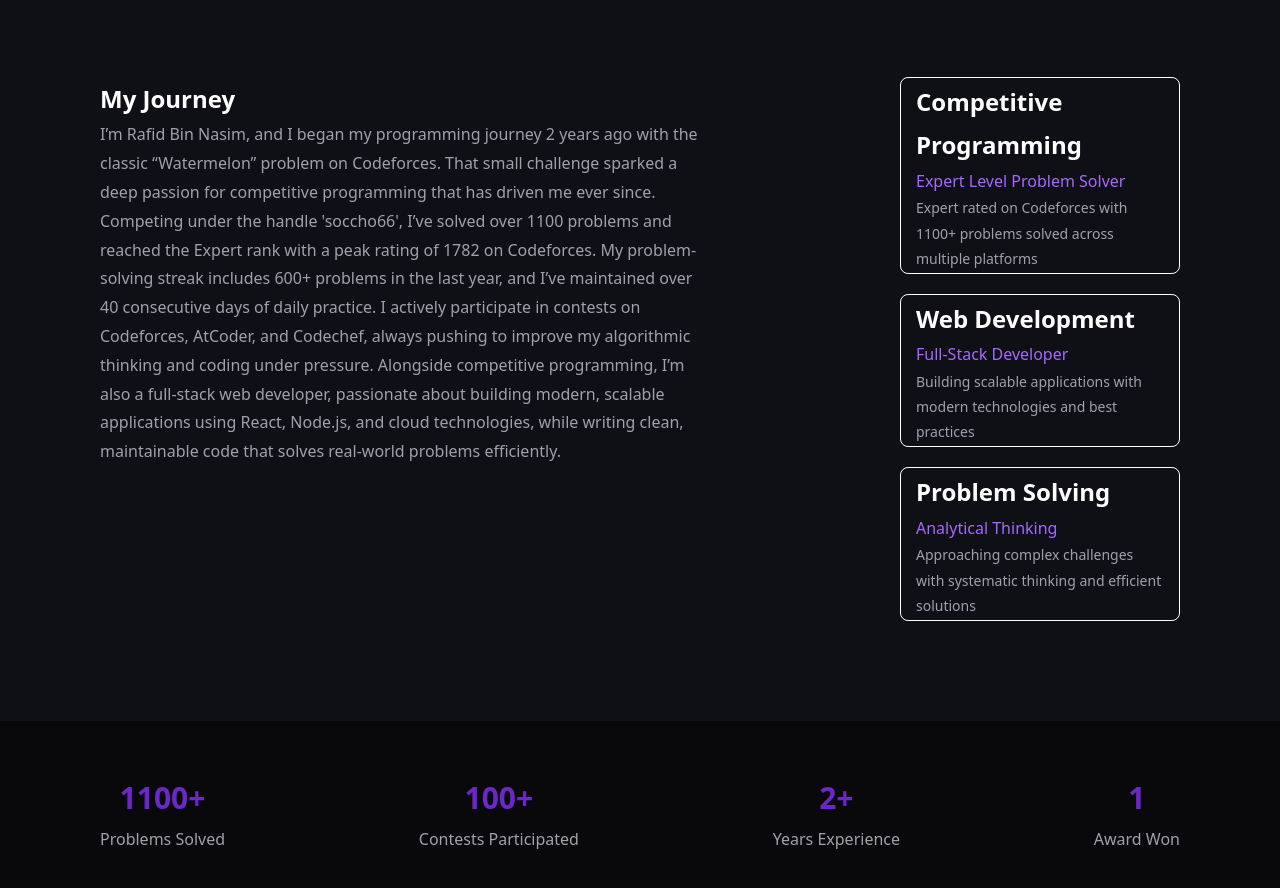
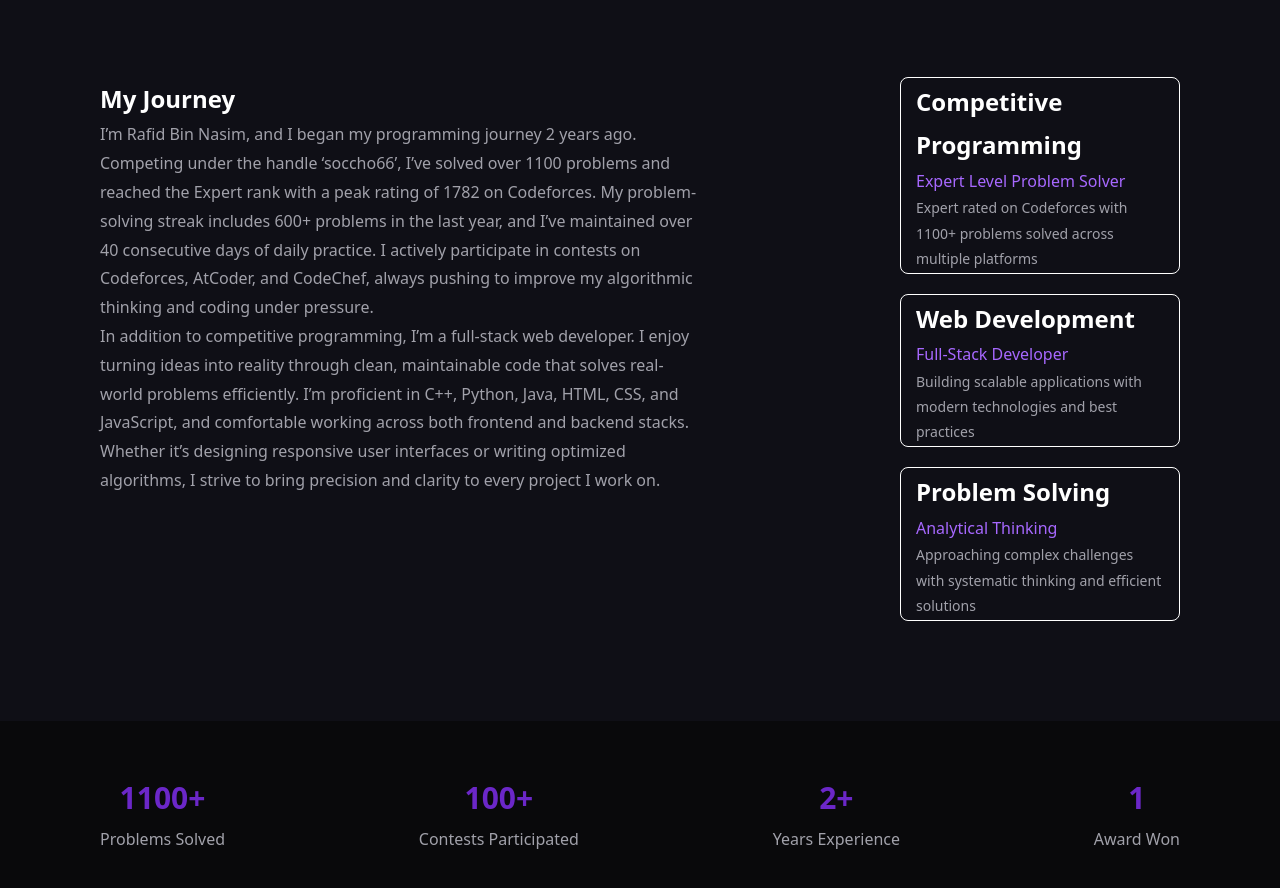
Before and after one commit to Soccho27/myPortfolio, a plain HTML site: page index.html in a window 1280 px wide. Shown: the part 988-1876 px from the top of the page. Drawn offline with Linux system fonts and the light colour scheme.

Commit message:
updated aboutme

```diff
--- a/index.html
+++ b/index.html
@@ -37,7 +37,10 @@
             <div class="journeySpeech">
                 <h1>My Journey</h1>
                 <p>
-                    I’m Rafid Bin Nasim, and I began my programming journey 2 years ago with the classic “Watermelon” problem on Codeforces. That small challenge sparked a deep passion for competitive programming that has driven me ever since. Competing under the handle 'soccho66', I’ve solved over 1100 problems and reached the Expert rank with a peak rating of 1782 on Codeforces. My problem-solving streak includes 600+ problems in the last year, and I’ve maintained over 40 consecutive days of daily practice. I actively participate in contests on Codeforces, AtCoder, and Codechef, always pushing to improve my algorithmic thinking and coding under pressure. Alongside competitive programming, I’m also a full-stack web developer, passionate about building modern, scalable applications using React, Node.js, and cloud technologies, while writing clean, maintainable code that solves real-world problems efficiently.
+                    I’m Rafid Bin Nasim, and I began my programming journey 2 years ago. Competing under the handle ‘soccho66’, I’ve solved over 1100 problems and reached the Expert rank with a peak rating of 1782 on Codeforces. My problem-solving streak includes 600+ problems in the last year, and I’ve maintained over 40 consecutive days of daily practice. I actively participate in contests on Codeforces, AtCoder, and CodeChef, always pushing to improve my algorithmic thinking and coding under pressure.
+                </p>
+                <p>
+                    In addition to competitive programming, I’m a full-stack web developer. I enjoy turning ideas into reality through clean, maintainable code that solves real-world problems efficiently. I’m proficient in C++, Python, Java, HTML, CSS, and JavaScript, and comfortable working across both frontend and backend stacks. Whether it’s designing responsive user interfaces or writing optimized algorithms, I strive to bring precision and clarity to every project I work on.
                 </p>
             </div>
             <div class="skills">
```
